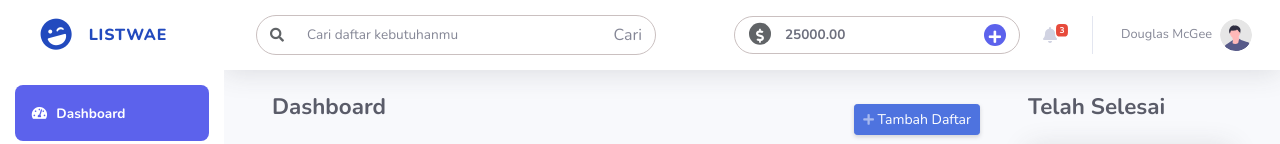
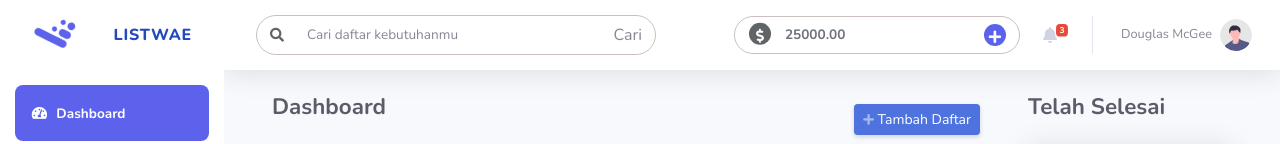
Before and after one commit to abdfaisol/FE-ListWae, a website with bundled scripts: page listwae_index.html in a window 1280 px wide. Shown: the top 144 px of the page. Built offline with nearby package versions, Linux system fonts and the light colour scheme.

Commit message:
update logo

```diff
--- a/css/style-listwae.css
+++ b/css/style-listwae.css
@@ -237,6 +237,10 @@ body{
   font-size: 12px;
 
 }
+.sidebar-brand-icon  img{
+  width: 50%;
+  height: auto;
+}
 .progress-list p{
   margin-bottom: 0;
   margin-left: 10px;
--- a/listwae_index.html
+++ b/listwae_index.html
@@ -6,7 +6,8 @@
     <meta name="viewport" content="width=device-width, initial-scale=1, shrink-to-fit=no">
     <meta name="description" content="">
     <meta name="author" content="">
-    <title>SB Admin 2 - Dashboard</title>
+    <link rel="icon" href="img/logo.png">
+    <title>List Wae</title>
     <!-- Custom fonts for this template-->
     <link href="vendor/fontawesome-free/css/all.min.css" rel="stylesheet" type="text/css">
     <link rel="stylesheet" href="https://cdnjs.cloudflare.com/ajax/libs/font-awesome/4.7.0/css/font-awesome.css">
@@ -28,7 +29,7 @@
             <!-- Sidebar - Brand -->
             <a class="sidebar-brand d-flex align-items-center justify-content-center" href="index.html">
                 <div class="sidebar-brand-icon rotate-n-15">
-                    <i class="fas fa-laugh-wink"></i>
+                    <img src="img/logo.png" alt="">
                 </div>
                 <div class="sidebar-brand-text mx-3">ListWae</div>
             </a>
```
Also changed, not shown: img/logo.png (added).
